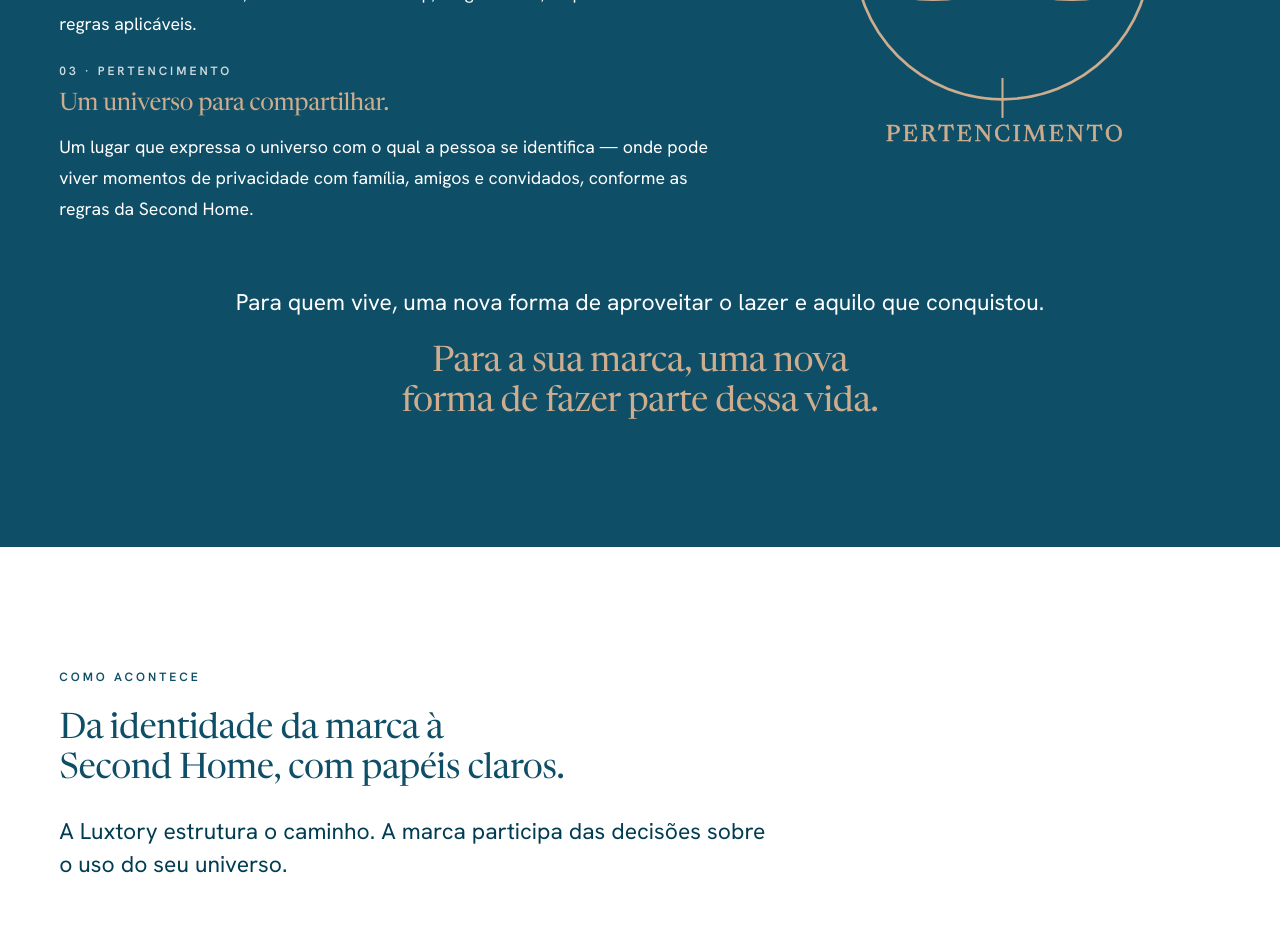
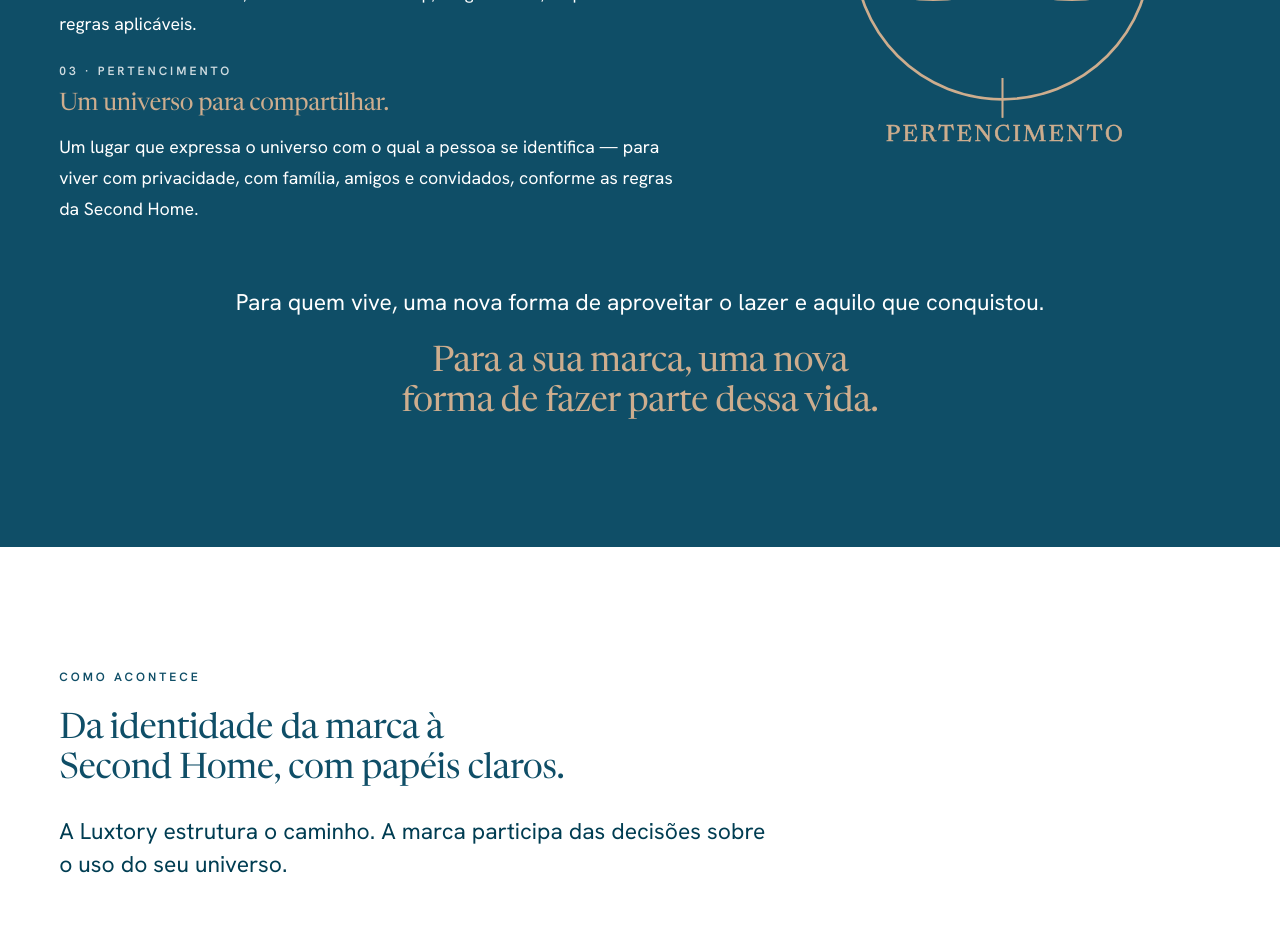
Before and after one commit to Luxtory/Branded-Second-Home, a Next.js app: page /brand-partner in a window 1280 px wide. Shown: the part 5240-6167 px from the top of the page. Built offline with nearby package versions, Linux system fonts and the light colour scheme.

Commit message:
fix(catalog): aplicar adendo H04 aprovado [REQ-028]

```diff
--- a/src/features/catalog/presentation/i18n/brand-partners-pt-br.ts
+++ b/src/features/catalog/presentation/i18n/brand-partners-pt-br.ts
@@ -228,7 +228,7 @@ export const brandPartnersMessages = {
           name: 'Pertencimento',
           title: 'Um universo para compartilhar.',
           text: [
-            'Um lugar que expressa o universo com o qual a pessoa se identifica — onde pode viver momentos de privacidade com família, amigos e convidados, conforme as regras da Second Home.',
+            'Um lugar que expressa o universo com o qual a pessoa se identifica — para viver com privacidade, com família, amigos e convidados, conforme as regras da Second Home.',
           ],
         },
       ],
```
Also changed, not shown: 1 other file (tests, documents, lock files or other folders).
